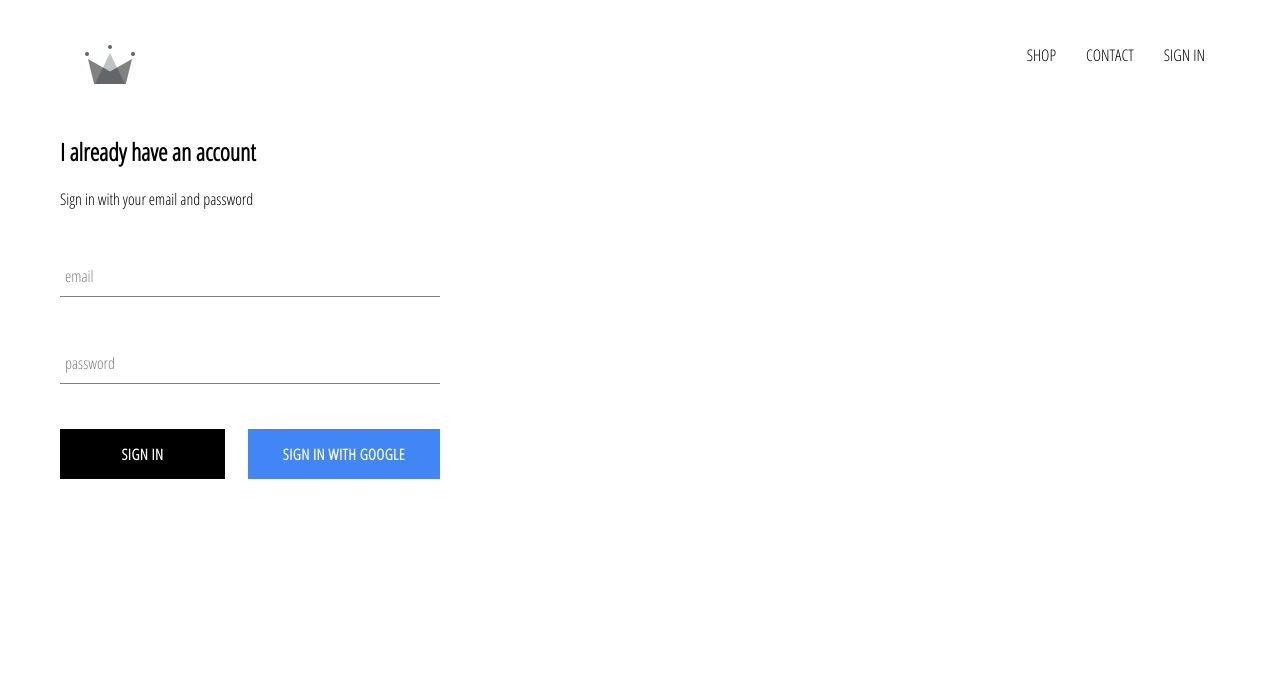
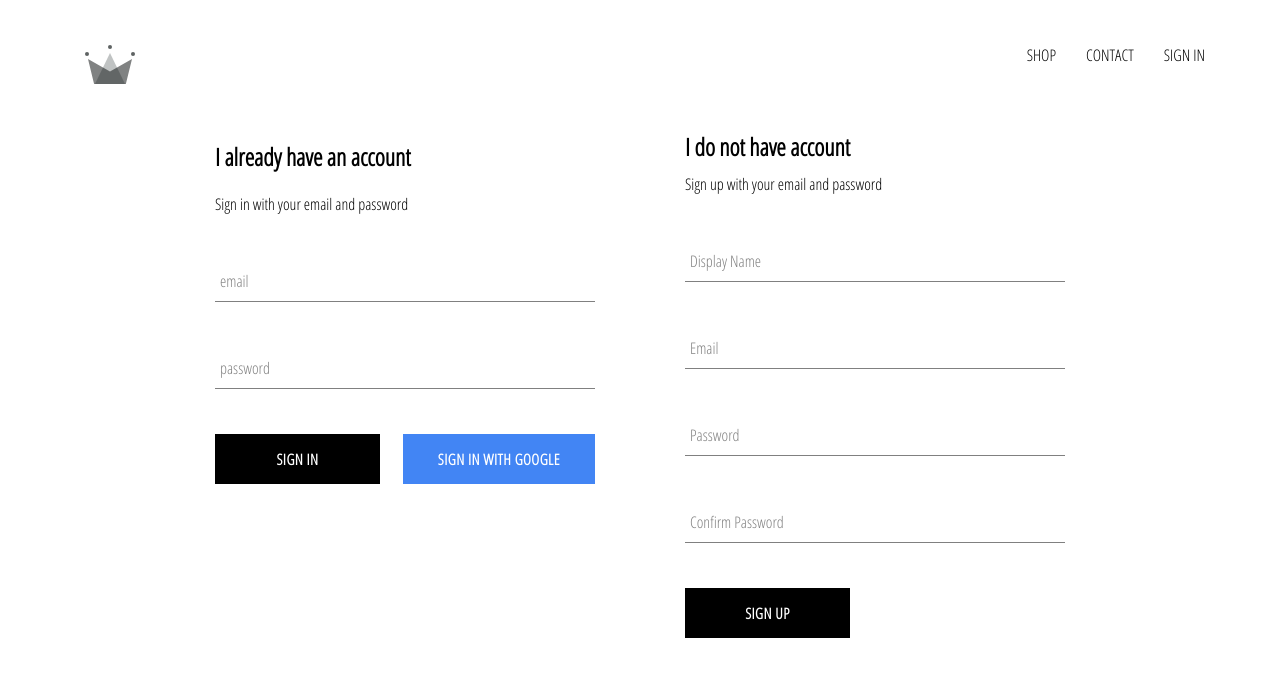
Before and after one commit to pre-ska/eCommerce, a React (Create React App) app: page /signin in a window 1280 px wide. Shown: the top 676 px of the page. Built offline with nearby package versions, Linux system fonts and the light colour scheme; no server answers.

Commit message:
signup emai/password

```diff
--- a/src/App.js
+++ b/src/App.js
@@ -6,7 +6,7 @@
 import ShopPage from "./pages/shop/shop.component";
 import Header from "./components/header/header.component";
 import SignInAndSignUpPage from "./pages/sign-in-and-sign-up/sign-in-and-sign-up.component";
-import { auth } from "./firebase/firebase.utils";
+import { auth, createUserProfileDocument } from "./firebase/firebase.utils";
 
 class App extends React.Component {
   constructor() {
@@ -19,9 +19,29 @@
 
   componentDidMount() {
     //onAuthStateChanged automatrski vraća unsubscriber funkciju
-    this.unsubscribeFromAuth = auth.onAuthStateChanged(user => {
-      this.setState({ currentUser: user });
-      console.log("promjena usera", user);
+    this.unsubscribeFromAuth = auth.onAuthStateChanged(async userAuth => {
+      // ako se neko logirao...neću log of provjeravat
+      if (userAuth) {
+        // provjerim dali je korsinik već postojeći u mojoj DB
+        // funkcija vrati referencu na taj dokument
+        const userRef = await createUserProfileDocument(userAuth);
+
+        // postojao taj doc ili ne, ja se pretplatim na promjene u snapshotu i odma snimim prvo stanje
+        userRef.onSnapshot(snapShot => {
+          // moram koristiti metodu data() da bi u biti dobio stvarne podatke iz snapshota
+          // ali unutar samo dokumenta nemam ID...koristim ID od snapshota, i sve unutar dokumenta spredam
+          this.setState(
+            {
+              currentUser: { id: snapShot.id, ...snapShot.data() }
+            },
+            () => {
+              console.log(this.state);
+            }
+          );
+        });
+      } else {
+        this.setState({ currentUser: null });
+      }
     });
   }
 
--- /dev/null
+++ b/src/components/sign-up/sign-up.component.js
@@ -0,0 +1,100 @@
+import React from "react";
+
+import "./sign-up.styles.scss";
+import FormInput from "../form-input/form-input.component";
+import CustomButton from "../custom-button/custom-button.component";
+import { auth, createUserProfileDocument } from "../../firebase/firebase.utils";
+
+class SignUp extends React.Component {
+  constructor() {
+    super();
+
+    this.state = {
+      displayName: "",
+      email: "",
+      password: "",
+      confirmPassword: ""
+    };
+  }
+
+  handleSubmit = async e => {
+    const { displayName, email, password, confirmPassword } = this.state;
+
+    e.preventDefault();
+
+    if (password !== confirmPassword) {
+      alert("Passwords don' match");
+    }
+
+    try {
+      const { user } = await auth.createUserWithEmailAndPassword(
+        email,
+        password
+      );
+
+      await createUserProfileDocument(user, { displayName });
+
+      this.setState({
+        displayName: "",
+        email: "",
+        password: "",
+        confirmPassword: ""
+      });
+    } catch (error) {
+      console.error(error.message);
+    }
+  };
+
+  handleChange = e => {
+    const { name, value } = e.target;
+
+    this.setState({ [name]: value });
+  };
+
+  render() {
+    const { displayName, email, password, confirmPassword } = this.state;
+    return (
+      <div className="sign-up">
+        <h2 className="title">I do not have account</h2>
+        <span>Sign up with your email and password</span>
+        <form onSubmit={this.handleSubmit} className="sign-up-form">
+          <FormInput
+            type="text"
+            name="displayName"
+            value={displayName}
+            onChange={this.handleChange}
+            label="Display Name"
+            required
+          />
+          <FormInput
+            type="email"
+            name="email"
+            value={email}
+            onChange={this.handleChange}
+            label="Email"
+            required
+          />
+          <FormInput
+            type="password"
+            name="password"
+            value={password}
+            onChange={this.handleChange}
+            label="Password"
+            required
+          />
+          <FormInput
+            type="password"
+            name="confirmPassword"
+            value={confirmPassword}
+            onChange={this.handleChange}
+            label="Confirm Password"
+            required
+          />
+          <CustomButton type="submit">Sign Up</CustomButton>
+        </form>
+      </div>
+    );
+  }
+}
+
+export default SignUp;
--- /dev/null
+++ b/src/components/sign-up/sign-up.styles.scss
@@ -0,0 +1,9 @@
+.sign-up {
+  display: flex;
+  flex-direction: column;
+  width: 380px;
+
+  .title {
+    margin: 10px 0;
+  }
+}
--- a/src/pages/sign-in-and-sign-up/sign-in-and-sign-up.component.js
+++ b/src/pages/sign-in-and-sign-up/sign-in-and-sign-up.component.js
@@ -2,11 +2,13 @@
 
 import "./sign-in-and-sign-up.styles.scss";
 import SignIn from "../../components/sign-in/sign-in.component";
+import SignUp from "../../components/sign-up/sign-up.component";
 
 const SignInAndSignUpPage = () => {
   return (
     <div className="sign-in-sign-up">
       <SignIn />
+      <SignUp />
     </div>
   );
 };
--- a/src/pages/sign-in-and-sign-up/sign-in-and-sign-up.styles.scss
+++ b/src/pages/sign-in-and-sign-up/sign-in-and-sign-up.styles.scss
@@ -0,0 +1,6 @@
+.sign-in-sign-up {
+  width: 850px;
+  display: FLEX;
+  justify-content: space-between;
+  margin: 30px auto;
+}
```
Also changed, not shown: src/firebase/firebase.utils-template.js (+36 -0 lines).
